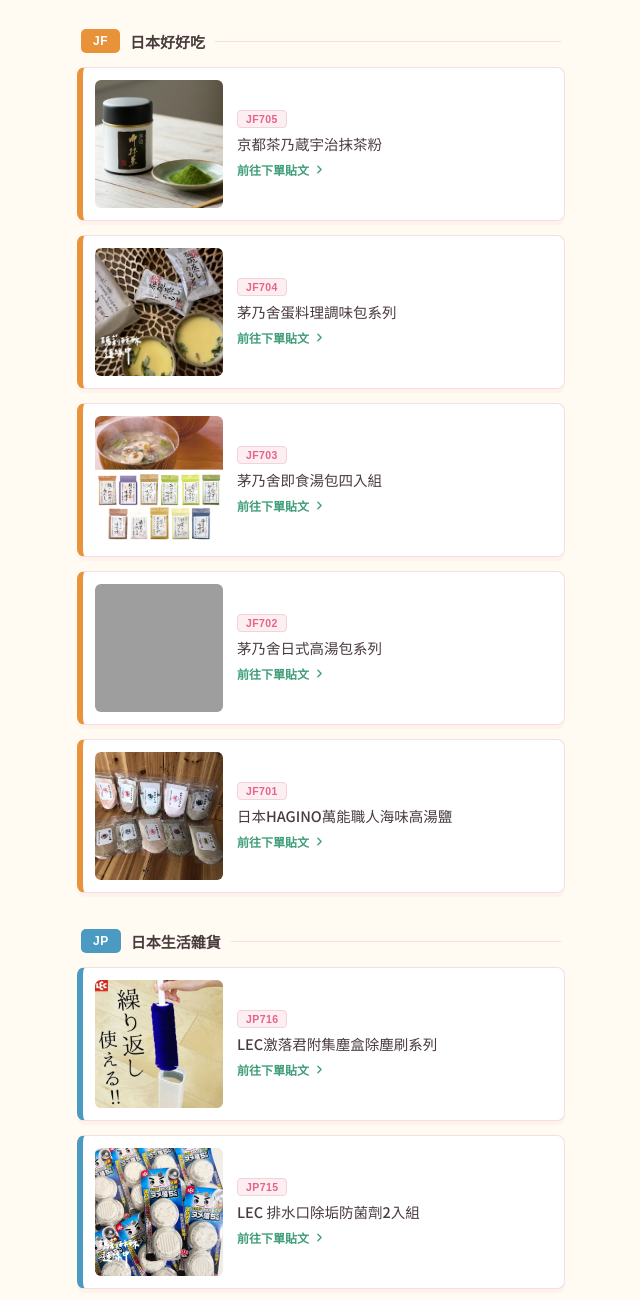
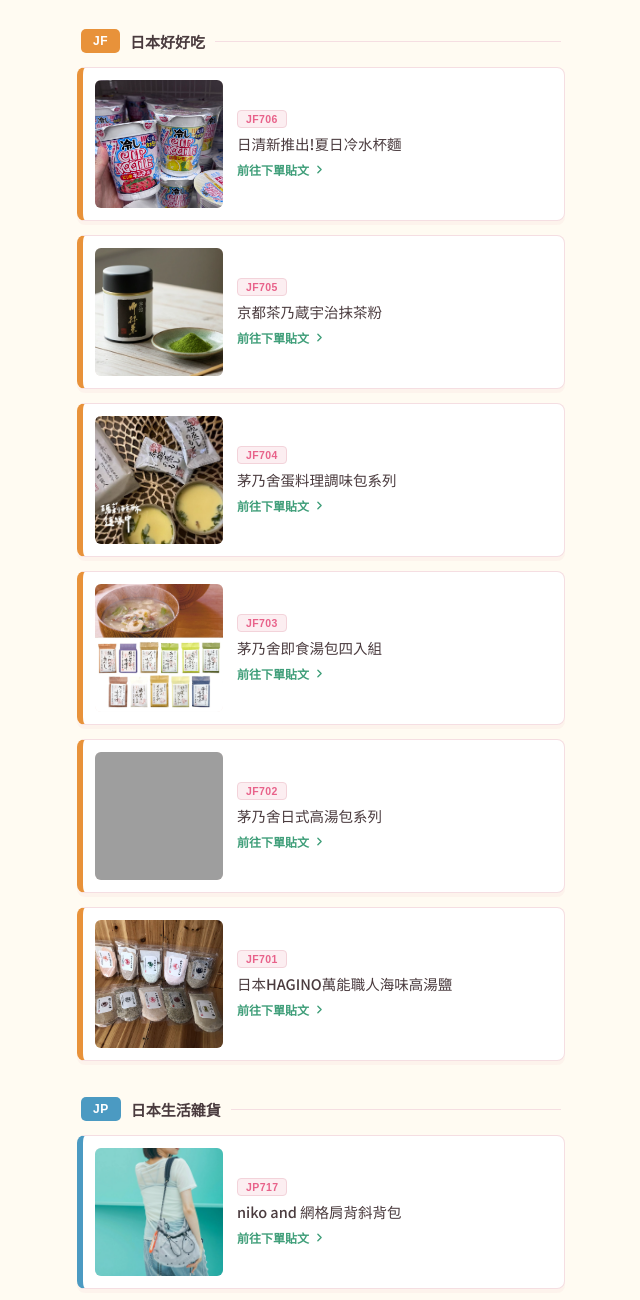
Before and after one commit to maryandszu/26jultokyoonline, a plain HTML site: page index.html in a window 1280 px wide. Shown: the part 240-1540 px from the top of the page, without its empty margins (319-959 px from the left). Drawn offline with Linux system fonts and the light colour scheme; grey boxes are pictures that could not be loaded; a web font is replaced by a local one.

Commit message:
Add files via upload

```diff
--- a/index.html
+++ b/index.html
@@ -134,6 +134,10 @@
 
   <div class="section-title"><span class="badge jf">JF</span><h2>日本好好吃</h2><span class="line"></span></div>
   <ul class="list jf">
+    <li><a class="card" href="https://reurl.cc/dOGeKk" target="_blank" rel="noopener">
+      <div class="thumb"><img src="images/JF706.jpg" alt="日清新推出!夏日冷水杯麵"></div>
+      <div class="info"><span class="code-tag">JF706</span><div class="name">日清新推出!夏日冷水杯麵</div><div class="cta">前往下單貼文<svg viewBox="0 0 24 24" fill="none"><path d="M9 6l6 6-6 6" stroke="currentColor" stroke-width="2.5" stroke-linecap="round" stroke-linejoin="round"/></svg></div></div>
+    </a></li>
     <li><a class="card" href="https://reurl.cc/xe0zx5" target="_blank" rel="noopener">
       <div class="thumb"><img src="images/JF705.webp" alt="京都茶乃蔵宇治抹茶粉"></div>
       <div class="info"><span class="code-tag">JF705</span><div class="name">京都茶乃蔵宇治抹茶粉</div><div class="cta">前往下單貼文<svg viewBox="0 0 24 24" fill="none"><path d="M9 6l6 6-6 6" stroke="currentColor" stroke-width="2.5" stroke-linecap="round" stroke-linejoin="round"/></svg></div></div>
@@ -158,6 +162,10 @@
 
   <div class="section-title"><span class="badge jp">JP</span><h2>日本生活雜貨</h2><span class="line"></span></div>
   <ul class="list jp">
+    <li><a class="card" href="https://reurl.cc/XxW5OD" target="_blank" rel="noopener">
+      <div class="thumb"><img src="images/JP717.png" alt="niko and 網格肩背斜背包"></div>
+      <div class="info"><span class="code-tag">JP717</span><div class="name">niko and 網格肩背斜背包</div><div class="cta">前往下單貼文<svg viewBox="0 0 24 24" fill="none"><path d="M9 6l6 6-6 6" stroke="currentColor" stroke-width="2.5" stroke-linecap="round" stroke-linejoin="round"/></svg></div></div>
+    </a></li>
     <li><a class="card" href="https://reurl.cc/nxnYbn" target="_blank" rel="noopener">
       <div class="thumb"><img src="images/JP716.jpg" alt="LEC激落君附集塵盒除塵刷系列"></div>
       <div class="info"><span class="code-tag">JP716</span><div class="name">LEC激落君附集塵盒除塵刷系列</div><div class="cta">前往下單貼文<svg viewBox="0 0 24 24" fill="none"><path d="M9 6l6 6-6 6" stroke="currentColor" stroke-width="2.5" stroke-linecap="round" stroke-linejoin="round"/></svg></div></div>
@@ -230,6 +238,10 @@
 
   <div class="section-title"><span class="badge ty">TY</span><h2>日本卡通雜貨</h2><span class="line"></span></div>
   <ul class="list ty">
+    <li><a class="card" href="https://reurl.cc/NOrG5q" target="_blank" rel="noopener">
+      <div class="thumb"><img src="images/TY707.png" alt="日本迪士尼造型髮帶"></div>
+      <div class="info"><span class="code-tag">TY707</span><div class="name">日本迪士尼造型髮帶</div><div class="cta">前往下單貼文<svg viewBox="0 0 24 24" fill="none"><path d="M9 6l6 6-6 6" stroke="currentColor" stroke-width="2.5" stroke-linecap="round" stroke-linejoin="round"/></svg></div></div>
+    </a></li>
     <li><a class="card" href="https://reurl.cc/27bO3v" target="_blank" rel="noopener">
       <div class="thumb"><img src="images/TY706.png" alt="日本玩具總動員大型摺疊購物袋"></div>
       <div class="info"><span class="code-tag">TY706</span><div class="name">日本玩具總動員大型摺疊購物袋</div><div class="cta">前往下單貼文<svg viewBox="0 0 24 24" fill="none"><path d="M9 6l6 6-6 6" stroke="currentColor" stroke-width="2.5" stroke-linecap="round" stroke-linejoin="round"/></svg></div></div>
```
